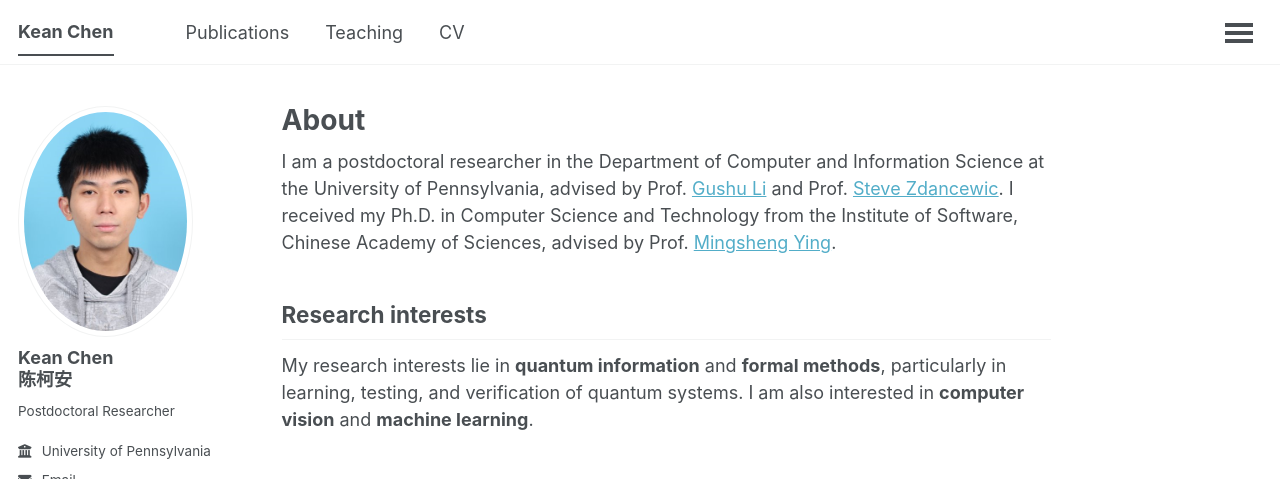
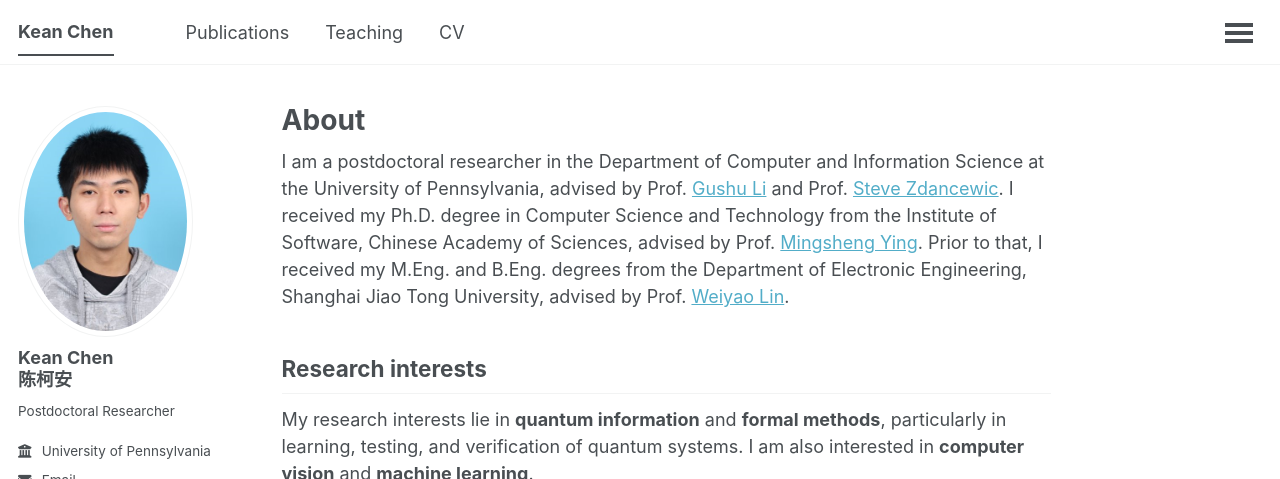
Before and after one commit to cccorn/cccorn.github.io, a Jekyll site: the page built from _pages/about.md, in a window 1280 px wide, cut to the strip 0-479 px from the top of the page. Built offline with Jekyll 4.4.1, drawn with Linux system fonts in a browser that asks for light colours; some web fonts are replaced.

Commit message:
Update about.md

```diff
--- a/_pages/about.md
+++ b/_pages/about.md
@@ -7,7 +7,7 @@ redirect_from:
   - /about.html
 ---
 
-I am a postdoctoral researcher in the Department of Computer and Information Science at the University of Pennsylvania, advised by Prof. [Gushu Li](https://sites.google.com/view/gushuli) and Prof. [Steve Zdancewic](https://www.cis.upenn.edu/~stevez). I received my Ph.D. in Computer Science and Technology from the Institute of Software, Chinese Academy of Sciences, advised by Prof. [Mingsheng Ying](https://profiles.uts.edu.au/Mingsheng.Ying).
+I am a postdoctoral researcher in the Department of Computer and Information Science at the University of Pennsylvania, advised by Prof. [Gushu Li](https://sites.google.com/view/gushuli) and Prof. [Steve Zdancewic](https://www.cis.upenn.edu/~stevez). I received my Ph.D. degree in Computer Science and Technology from the Institute of Software, Chinese Academy of Sciences, advised by Prof. [Mingsheng Ying](https://profiles.uts.edu.au/Mingsheng.Ying). Prior to that, I received my M.Eng. and B.Eng. degrees from the Department of Electronic Engineering, Shanghai Jiao Tong University, advised by Prof. [Weiyao Lin](https://weiyaolin.github.io/).
 
 ## Research interests
 My research interests lie in **quantum information** and **formal methods**, particularly in learning, testing, and verification of quantum systems.
```
